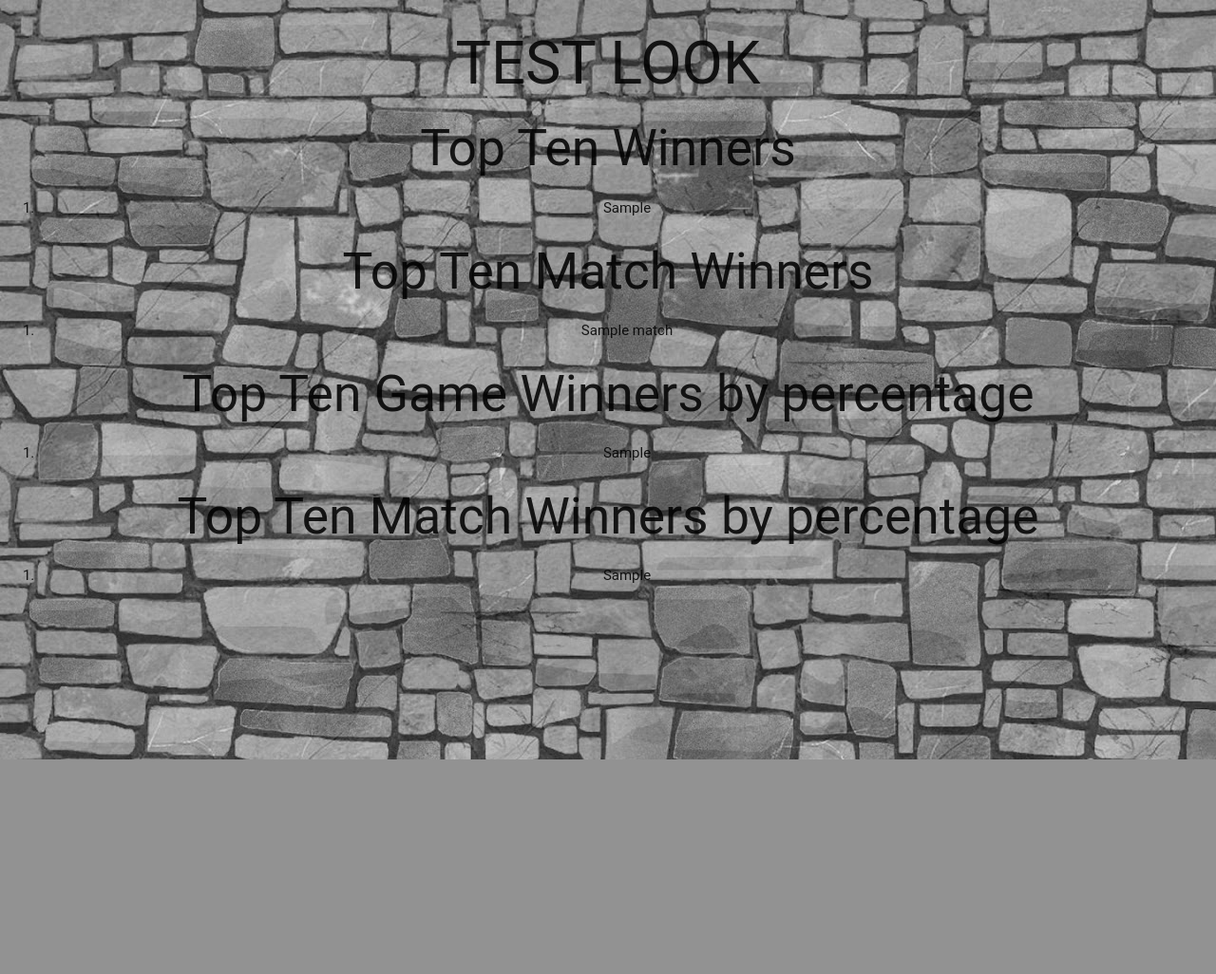
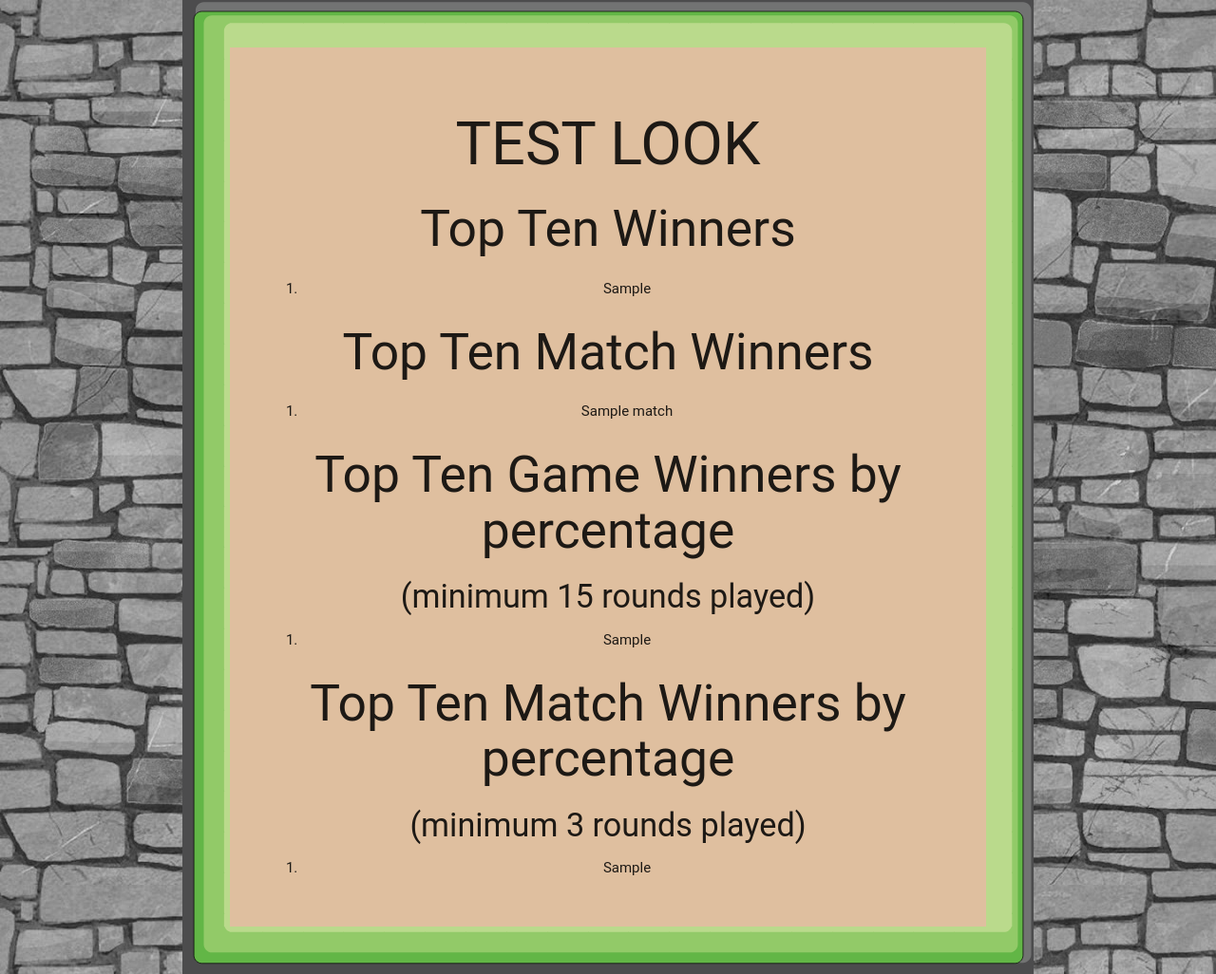
Before and after one commit to michaellor/php-advanced-rock-paper-scissors, a PHP site: template views/leaderboard.html.twig in a window 1280 px wide. Shown: the whole page at 95% size. Before the commit the page ends 800 px from the top, so only its background shows below. Run offline with PHP 8.4, Linux system fonts and the light colour scheme; the template is opened without the code that fills it: most values are stand-ins (such as "Sample title", 1, 10 or a date in 2020); some libraries are stand-ins or nearby versions; some web fonts are replaced.

Commit message:
minor adjustments to leaderboard

```diff
--- a/src/Player.php
+++ b/src/Player.php
@@ -264,7 +264,7 @@
 						$game_win_percent = 0;
 					}
 
-					if($player->getTotalMatches() >5)
+					if($player->getTotalMatches() >3)
 					{
 
 						$match_win_percent = round(100 * ($player->getMatchWins()/$player->getTotalMatches()));
--- a/views/leaderboard.html.twig
+++ b/views/leaderboard.html.twig
@@ -4,6 +4,8 @@
         {% include './includes/header.html.twig' %}
     </head>
     <body>
+        {% include '/includes/navbar.html.twig' %}
+        <div class="container">
 <h1>TEST LOOK</h1>
 <h2> Top Ten Winners</h2>
 <ol>
@@ -20,6 +22,7 @@
 </ol>
 
 <h2> Top Ten Game Winners by percentage</h2>
+<h4> (minimum 15 rounds played)</h4>
 <ol>
     {% for rank in win_percent %}
     <li>{{rank}}</li>
@@ -27,10 +30,12 @@
 </ol>
 
 <h2> Top Ten Match Winners by percentage</h2>
+<h4> (minimum 3 rounds played)</h4>
 <ol>
     {% for rank in match_percent %}
     <li>{{rank}}</li>
     {% endfor %}
 </ol>
+</div>
     </body>
 </html>
```
